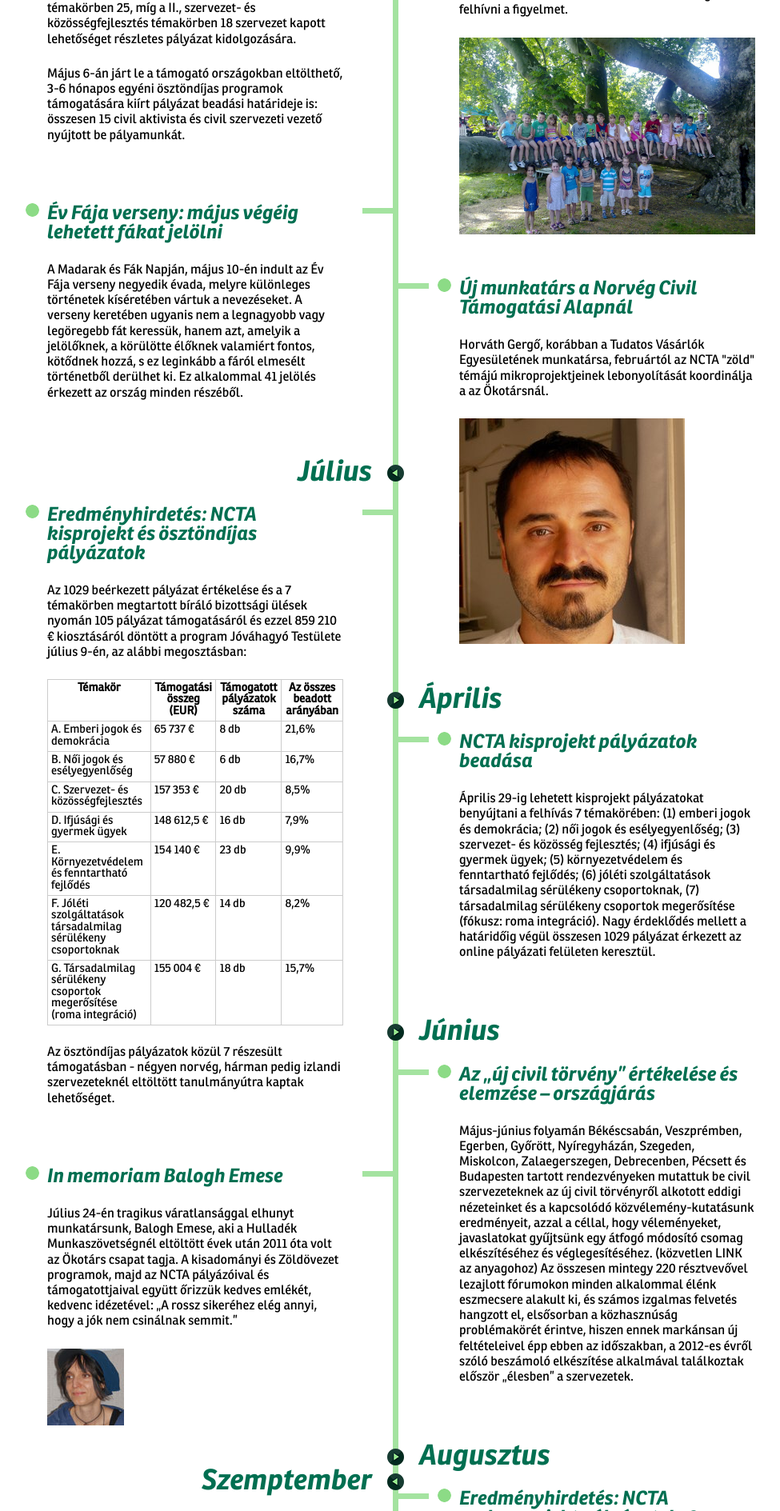
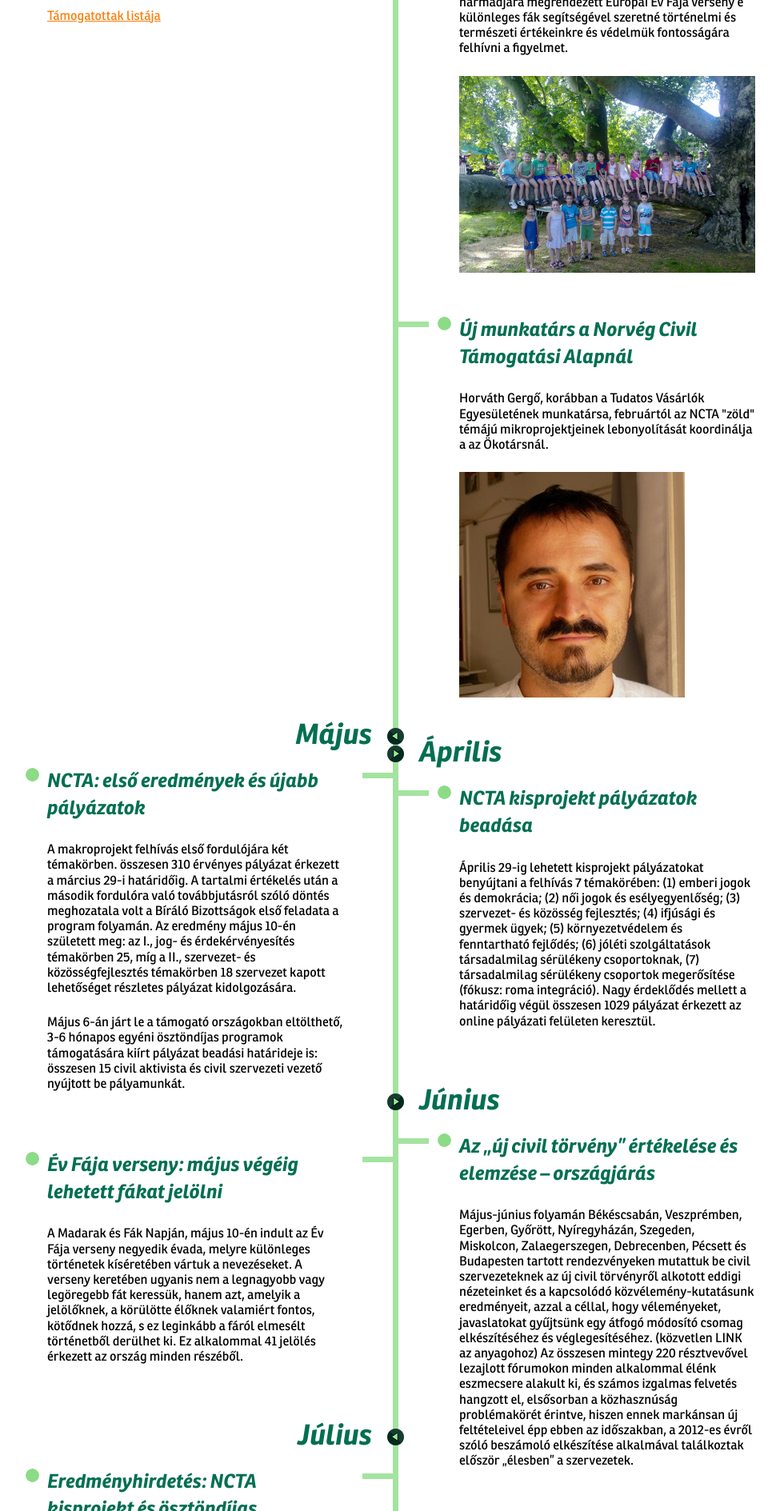
Before and after one commit to vorvor/oko2013, a PHP site: page / in a window 1280 px wide. Shown: the part 2485-4374 px from the top of the page at 80% size, without its empty margins (139-1114 px from the left). Run offline with PHP 8.4, Linux system fonts and the light colour scheme.

```diff
--- a/css/style.css
+++ b/css/style.css
@@ -150,6 +150,10 @@ body {
 p {
   line-height: 1.2em;
   margin: 1.5em 0;
+}
+
+a {
+  color: #fb7f0f;
 }
 
 ul {
@@ -339,6 +343,7 @@ img {
   color: #006f51;
   font-family: 'ronniabolditalic';
   font-size:1.5em;
+  line-height: 1.4em;
 }
 
 #main-content .item::after {
@@ -396,6 +401,32 @@ img {
   text-align: left;
   float: right;
 }
+
+.month.march {
+  margin-top: 300px;
+}
+
+
+.month.may {
+  margin-top: 800px;
+}
+
+.month.august {
+  margin-top: 300px;
+}
+
+.month.october {
+  margin-top: 300px;
+}
+
+.month.december {
+  margin-top: 1800px;
+}
+
+
+
+
+
 
 
 
--- a/idoszalag.php
+++ b/idoszalag.php
@@ -3,7 +3,7 @@
 
   <div id="items-left">
     <!-- ----------------------------------------------   JANUÁR  ------------------------------------------------------------------ -->
-    <div class="month">Január</div>
+    <div class="month january">Január</div>
 
     <div class="item">
       <div class="item-content">
@@ -20,7 +20,7 @@
       </div>
     </div>
     <!-- ----------------------------------------------   MÁRCIUS  ------------------------------------------------------------------ -->
-    <div class="month">Március</div>
+    <div class="month march">Március</div>
 
 
     <div class="item">
@@ -56,7 +56,7 @@
     </div>
 
     <!-- ----------------------------------------------   MÁJUS  ------------------------------------------------------------------ -->
-    <div class="month">Május</div>
+    <div class="month may">Május</div>
 
     <div class="item">
       <div class="item-content">
@@ -91,7 +91,7 @@
 
 
     <!-- ----------------------------------------------   JÚLIUS  ------------------------------------------------------------------ -->
-    <div class="month">Július</div>
+    <div class="month july">Július</div>
 
 
     <div class="item">
@@ -154,7 +154,7 @@
 
 
     <!-- ----------------------------------------------   SZEMPTEMBER  ------------------------------------------------------------------ -->
-    <div class="month">Szemptember</div>
+    <div class="month september">Szemptember</div>
 
 
     <div class="item">
@@ -169,9 +169,7 @@
           „visszatérő” pályázó is lehetőséget kapott új projektek megvalósítására. A továbbjutókat a hónap folyamán rendezett
           egynapos képzésekkel segítettük a második fordulós pályázat beadására való felkészülésben,
           és a közösségi tervezés folyamatának elindításában.</p>
-
         </div>
-        <div class="item-image"><img src="./images/foto_be.jpg"></div>
       </div>
     </div>
 
@@ -225,7 +223,7 @@
     </div>
 
     <!-- ----------------------------------------------   NOVEMBER   ------------------------------------------------------------------ -->
-    <div class="month">November</div>
+    <div class="month november">November</div>
 
     <div class="item">
       <div class="item-content">
@@ -295,7 +293,7 @@
   <div id="items-right">
 
     <!-- ----------------------------------------------   FEBRUÁR    ------------------------------------------------------------------ -->
-    <div class="month">Február</div>
+    <div class="month february">Február</div>
 
     <div class="item">
       <div class="item-content">
@@ -362,7 +360,7 @@
     </div>
 
     <!-- ----------------------------------------------   ÁPRILIS    ------------------------------------------------------------------ -->
-    <div class="month">Április</div>
+    <div class="month april">Április</div>
 
 
     <div class="item">
@@ -402,7 +400,7 @@
     </div>
 
     <!-- ----------------------------------------------   AUGUSZTUS    ------------------------------------------------------------------ -->
-    <div class="month">Augusztus</div>
+    <div class="month august">Augusztus</div>
 
 
     <div class="item">
@@ -442,7 +440,7 @@
 
 
     <!-- ----------------------------------------------   OKTÓBER   ------------------------------------------------------------------ -->
-    <div class="month">Október</div>
+    <div class="month october">Október</div>
 
 
     <div class="item">
@@ -461,7 +459,7 @@
 
 
     <!-- ----------------------------------------------   DECEMBER    ------------------------------------------------------------------ -->
-    <div class="month">December</div>
+    <div class="month december">December</div>
 
 
     <div class="item">
```
